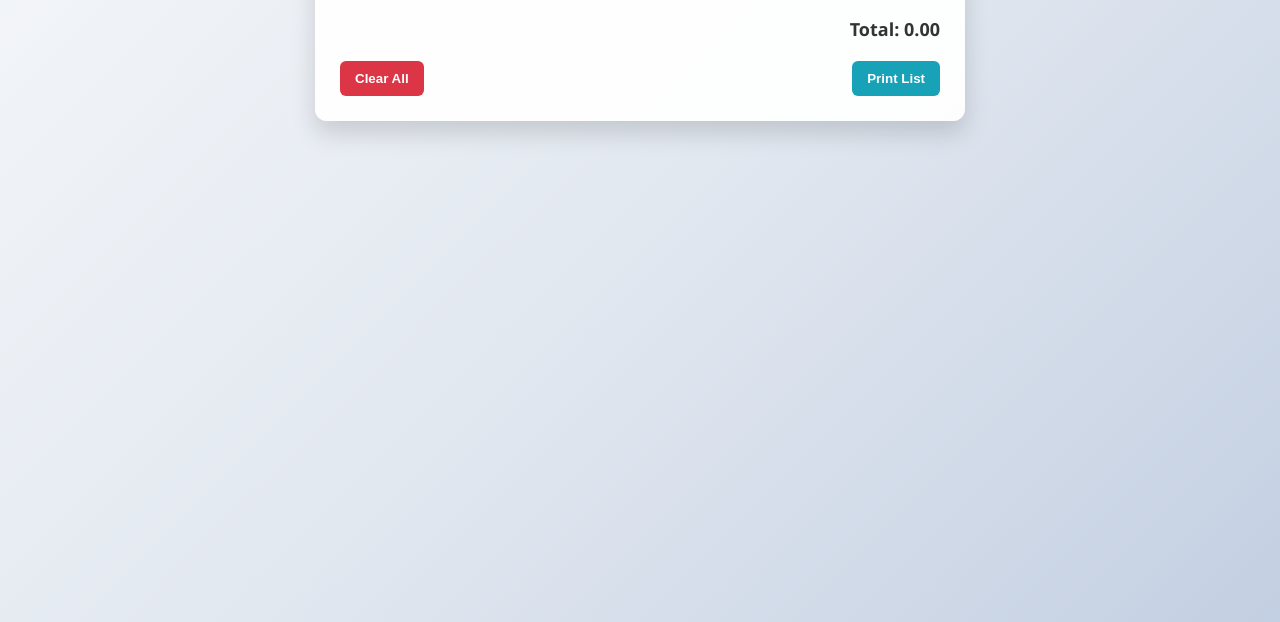
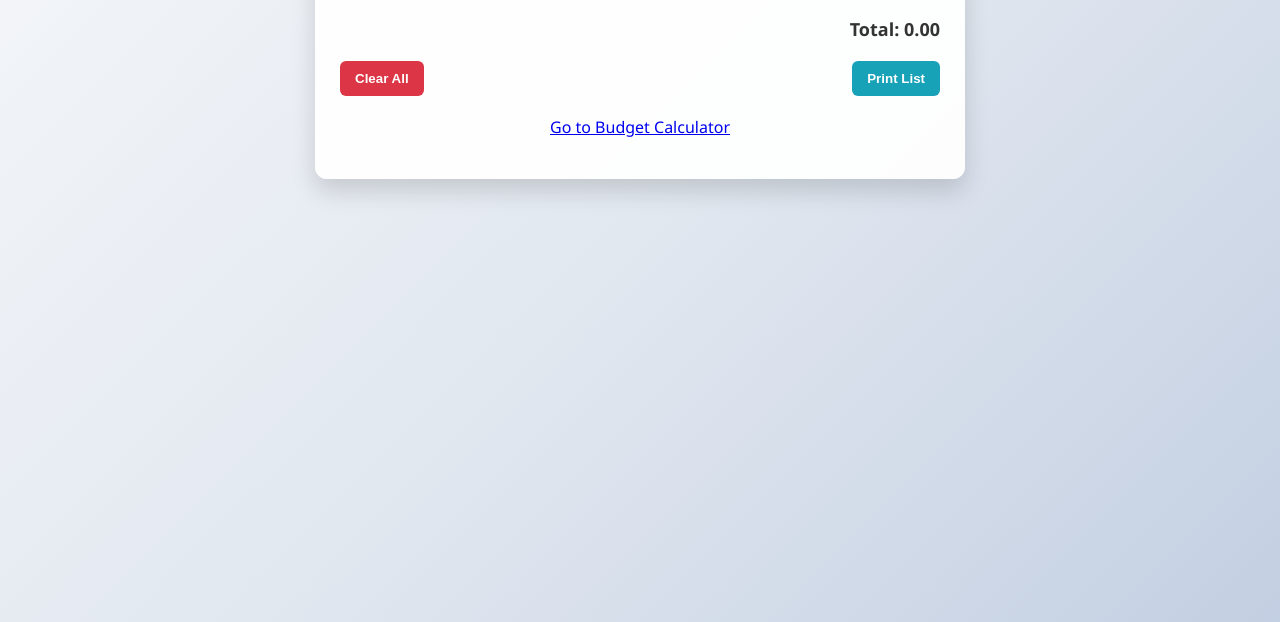
Before and after one commit to mehedi-nym/Shopping-List, a plain HTML site: page index.html in a window 1280 px wide. Shown: the part 178-800 px from the top of the page. Drawn offline with Linux system fonts and the light colour scheme.

Commit message:
Update index.html

```diff
--- a/index.html
+++ b/index.html
@@ -24,6 +24,9 @@
             <button id="clear-all">Clear All</button>
             <button id="print-list">Print List</button>
         </div>
+        <p style="text-align: center; margin-top: 20px;">
+            <a href="budget.html">Go to Budget Calculator</a>
+          </p>
     </div>
     <script src="script.js"></script>
 </body>
```
